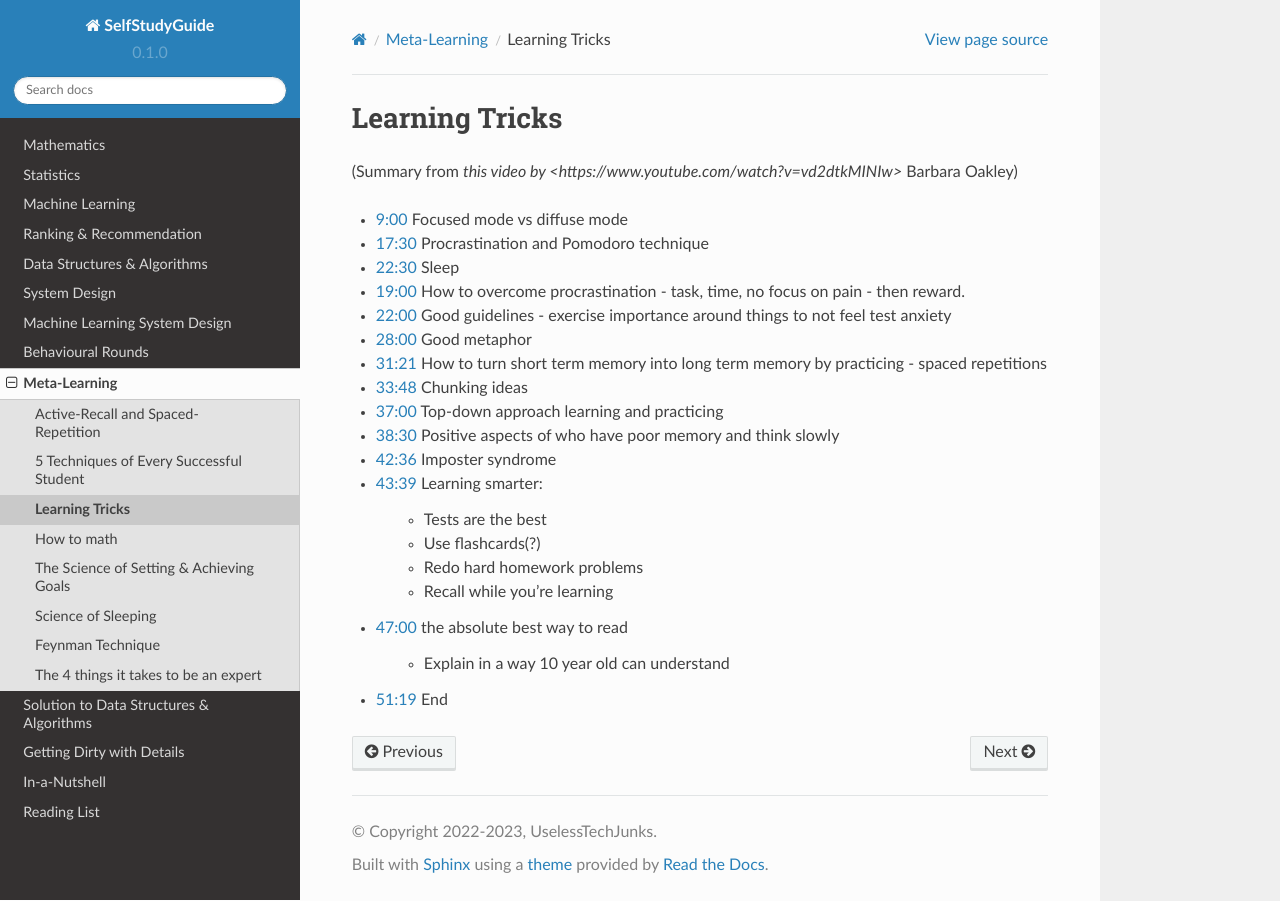
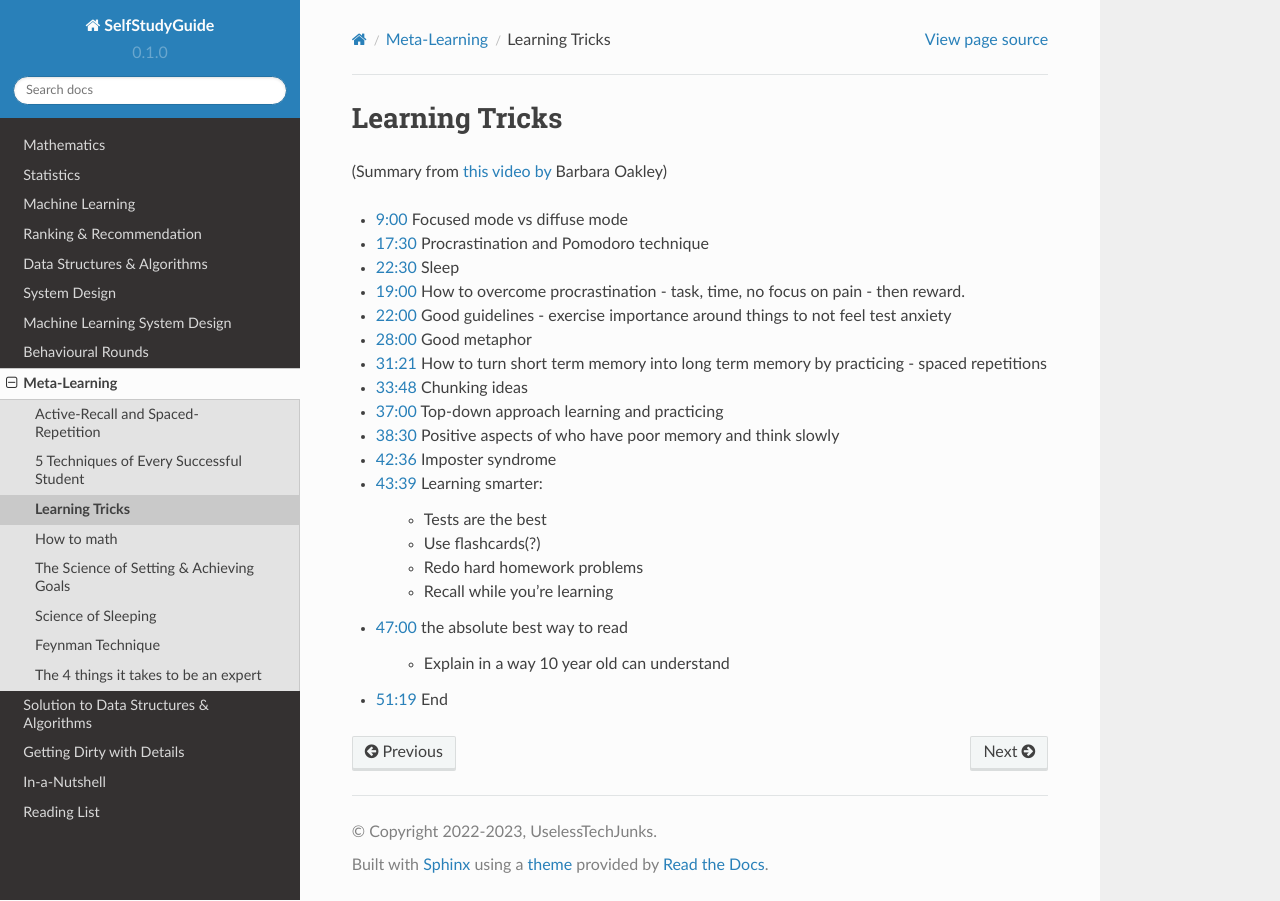
Before and after one commit to uselesstechjunks/leetcode, a Sphinx documentation site: the page built from docs/source/learning-tricks.rst, in a window 1280 px wide. Built offline with Sphinx 7.4.7 and the Read the Docs theme 2.0.0, drawn with Linux system fonts in a browser that asks for light colours.

Commit message:
Update learning-tricks.rst

```diff
--- a/docs/source/learning-tricks.rst
+++ b/docs/source/learning-tricks.rst
@@ -1,7 +1,7 @@
 Learning Tricks
 #################################
 
-(Summary from `this video by <https://www.youtube.com/watch?v=vd2dtkMINIw>` Barbara Oakley)
+(Summary from `this video by <https://www.youtube.com/watch?v=vd2dtkMINIw>`_ Barbara Oakley)
 
 * `9:00 <https://www.youtube.com/watch?v=vd2dtkMINIw&t=540s>`_ Focused mode vs diffuse mode
 * `17:30 <https://www.youtube.com/watch?v=vd2dtkMINIw&t=1050s>`_ Procrastination and Pomodoro technique
```
